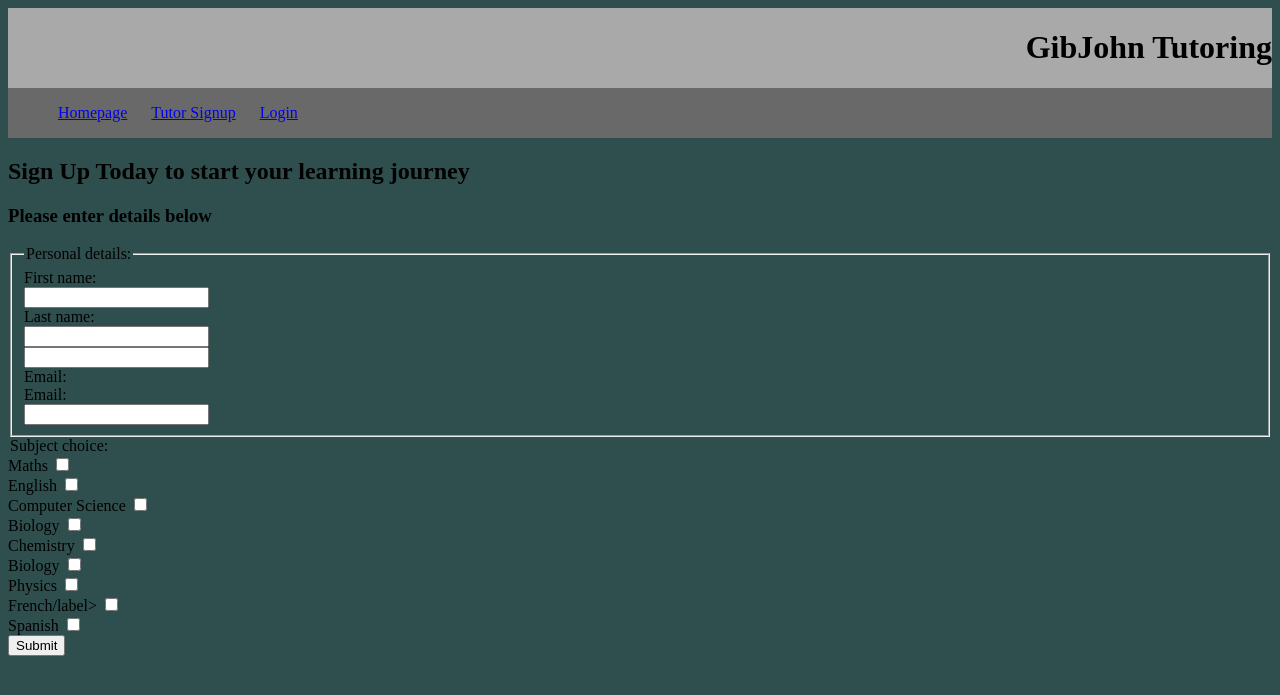
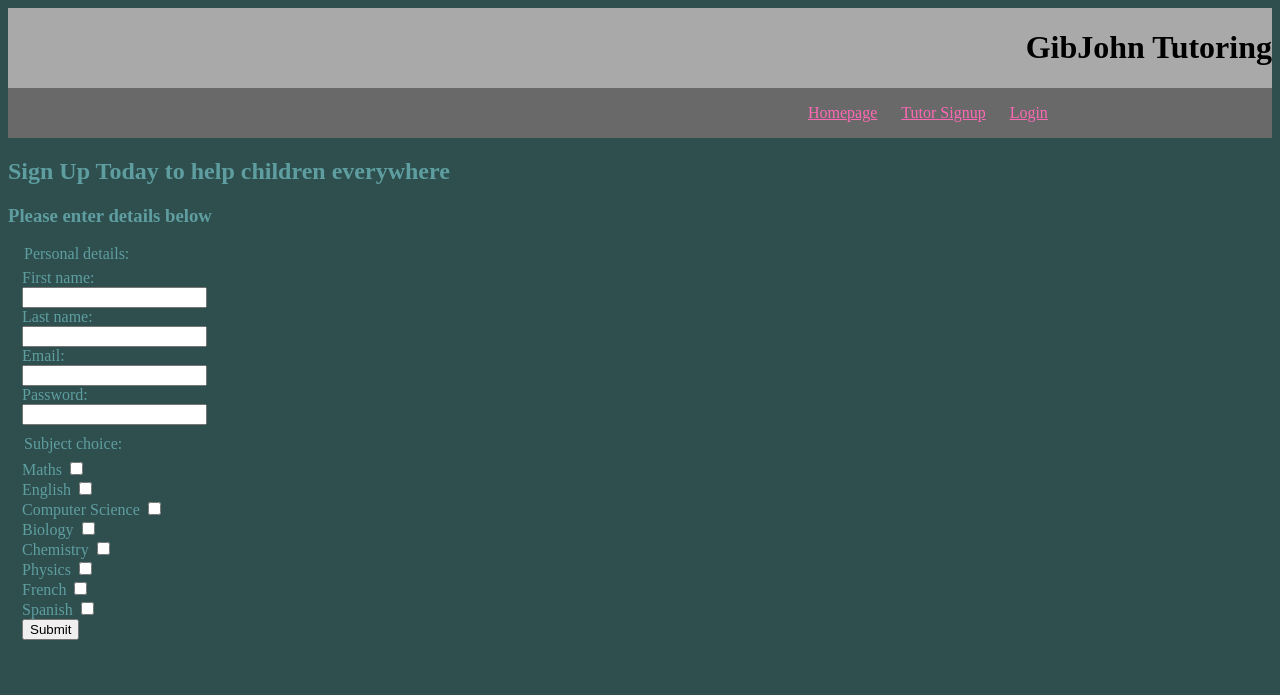
Before and after one commit to alexbaxter07/college, a PHP site: page /tutor_signup.html in a window 1280 px wide. Shown: the top 695 px of the page. Run offline with PHP 8.4, Linux system fonts and the light colour scheme.

Commit message:
updated colors and sign up

```diff
--- a/Assignments/24th sep/styles.css
+++ b/Assignments/24th sep/styles.css
@@ -1,5 +1,10 @@
 body {
     background-color: darkslategray;
+    color: cadetblue;
+}
+
+h1{
+    color: black;
 }
 
 #container {
@@ -15,9 +20,18 @@ body {
 
 #navbar {
     background-color: dimgray;
+    padding-left: 750px;
+}
+
+fieldset{
+    border: pink;
 }
 
 #nav li{
-    display:inline;
+    display: inline;
     margin: 10px;
 }
+
+#nav li a{
+    color: hotpink;
+}
--- a/Assignments/24th sep/tutor_signup.html
+++ b/Assignments/24th sep/tutor_signup.html
@@ -21,7 +21,7 @@
     </div>
 
     <div id="content">
-        <h2>Sign Up Today to start your learning journey</h2>
+        <h2>Sign Up Today to help children everywhere</h2>
         <h3>Please enter details below</h3>
         <form>
             <fieldset>
@@ -30,33 +30,31 @@
                 <input type="text" id="fname" name="fname"><br>
                 <label for="lname">Last name:</label><br>
                 <input type="text" id="lname" name="lname"><br>
-                <input type="text" id="pass" name="Password"><br>
                 <label for="Email">Email:</label><br>
-                <label for="Email">Email:</label><br>
-                <input type="email" id="Email" name="Email"><br>
+                <input type="text" id="Email" name="Email"><br>
+                <label for="Pass">Password:</label><br>
+                <input type="text" id="Pass" name="Password"><br>
             </fieldset>
-            <feildset>
+            <fieldset>
                 <legend>Subject choice:</legend>
-                <label for="subject">Maths</label>
-                <input type="checkbox" id="subject" name="Maths"><br>
-                <label for="subject">English</label>
-                <input type="checkbox" id="subject" name="English"><br>
-                <label for="subject">Computer Science</label>
-                <input type="checkbox" id="subject" name="Computer Science"><br>
-                <label for="subject">Biology</label>
-                <input type="checkbox" id="subject" name="Biology"><br>
-                <label for="subject">Chemistry</label>
-                <input type="checkbox" id="subject" name="Chemistry"><br>
-                <label for="subject">Biology</label>
-                <input type="checkbox" id="subject" name="Biology"><br>
-                <label for="subject">Physics</label>
-                <input type="checkbox" id="subject" name="Physics"><br>
-                <label for="subject">French/label>
-                    <input type="checkbox" id="subject" name="French"><br>
-                    <label for="subject">Spanish</label>
-                    <input type="checkbox" id="subject" name="Spanish"><br>
-                    <input type="submit" value="Submit"><br>
-            </feildset>
+                <label for="Maths">Maths</label>
+                <input type="checkbox" id="Maths"><br>
+                <label for="English">English</label>
+                <input type="checkbox" id="English"><br>
+                <label for="Computer Science">Computer Science</label>
+                <input type="checkbox" id="Computer Science"><br>
+                <label for="Biology">Biology</label>
+                <input type="checkbox" id="Biology"><br>
+                <label for="Chemistry">Chemistry</label>
+                <input type="checkbox" id="Chemistry"><br>
+                <label for="Physics">Physics</label>
+                <input type="checkbox" id="Physics"><br>
+                <label for="French">French</label>
+                <input type="checkbox" id="French"><br>
+                <label for="Spanish">Spanish</label>
+                <input type="checkbox" id="Spanish"><br>
+                <input type="submit" value="Submit"><br>
+            </fieldset>
         </form>
 
     </div>
```
Also changed, not shown: Assignments/24th sep/student_signup.html (+22 -24 lines).
